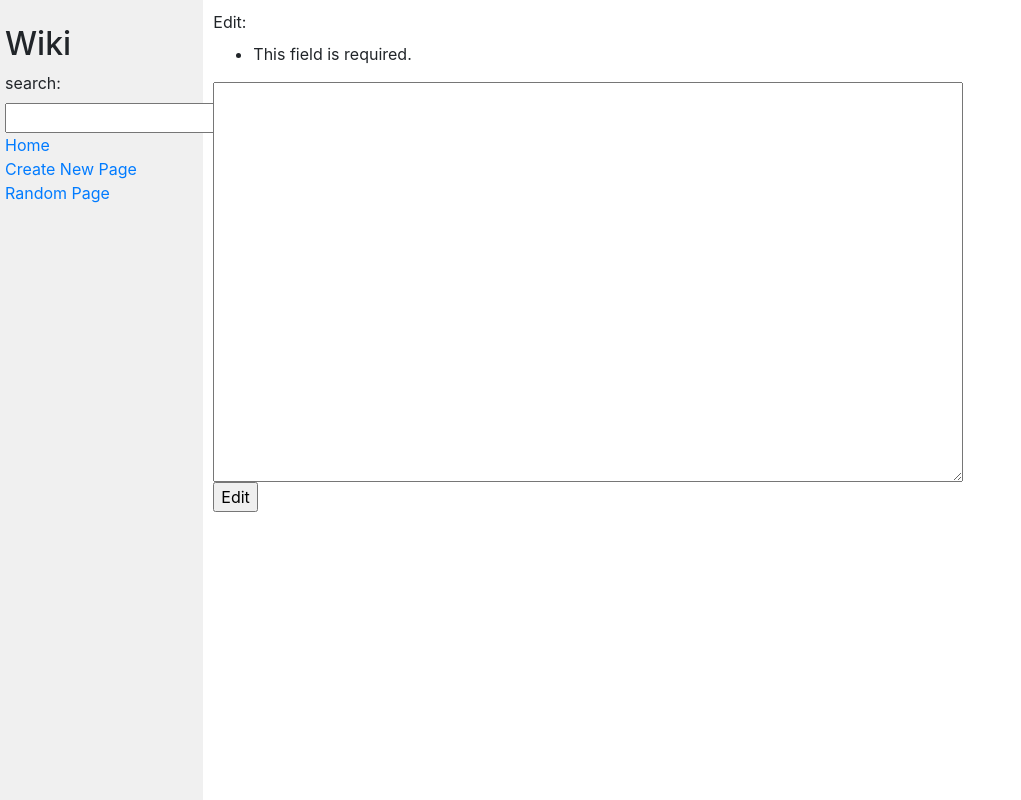
After one commit to lukatko/cs50wiki, a Django app: page /edit/1 in a window 1280 px wide. The commit adds this page. Shown: the whole page, without its empty margins (0-1021 px from the left). Run offline with Django 3.2, Linux system fonts and the light colour scheme; some libraries are stand-ins or nearby versions.

Commit message:
Finished the site

```diff
--- a/wiki/encyclopedia/forms.py
+++ b/wiki/encyclopedia/forms.py
@@ -6,3 +6,6 @@ class SearchForm(forms.Form):
 class CreateForm(forms.Form):
     title = forms.CharField(widget=forms.TextInput(attrs = {'id': 'title'}), required=True, max_length=30)
     create = forms.CharField(widget=forms.Textarea(attrs={'id': 'create'}), required=True)
+
+class EditForm(forms.Form):
+    edit = forms.CharField(widget=forms.Textarea(attrs={'id': 'create'}), required=True)
--- /dev/null
+++ b/wiki/encyclopedia/templates/encyclopedia/edit.html
@@ -0,0 +1,13 @@
+{% extends "encyclopedia/layout.html" %}
+
+{% block title %}
+    Edit entry
+{% endblock %}
+
+{% block body %}
+    <form action = "/edit/{{ entry }}" method = "post">
+        {% csrf_token %}
+        {{ edit_form }}
+        <input type="submit" value = "Edit">
+    </form>
+{% endblock %}
--- a/wiki/encyclopedia/templates/encyclopedia/entry.html
+++ b/wiki/encyclopedia/templates/encyclopedia/entry.html
@@ -6,4 +6,5 @@
 
 {% block body %}
     {{ entry | safe }}
+    <a href="/edit/{{ name }}">Edit page</a>
 {% endblock %}
--- a/wiki/encyclopedia/templates/encyclopedia/layout.html
+++ b/wiki/encyclopedia/templates/encyclopedia/layout.html
@@ -23,7 +23,7 @@
                     <a href = "{% url 'create' %}">Create New Page</a>
                 </div>
                 <div>
-                    Random Page
+                    <a href="{% url 'random' %}">Random Page</a>
                 </div>
                 {% block nav %}
                 {% endblock %}
--- a/wiki/encyclopedia/urls.py
+++ b/wiki/encyclopedia/urls.py
@@ -6,5 +6,7 @@ urlpatterns = [
     path("", views.index, name="index"),
     path("wiki/<str:entry>", views.entry, name="entry"),
     path("wiki/search/found", views.search, name = "search"),
-    path("create", views.create_new_page, name = "create")
+    path("create", views.create_new_page, name = "create"),
+    path("edit/<str:entry>", views.edit_page, name = "edit"),
+    path("random", views.random_page, name = "random")
 ]
--- a/wiki/encyclopedia/views.py
+++ b/wiki/encyclopedia/views.py
@@ -1,8 +1,8 @@
-from django.shortcuts import render, redirect
+from django.shortcuts import render, redirect, HttpResponse
 import markdown2
 from . import util
 from . import forms
-import time
+import random
 
 def search(request):
     if (request.method == "POST"):
@@ -29,18 +29,21 @@ def index(request):
     })
 
 def entry(request, entry):
-    argument = util.get_entry(entry)
-    if (argument is None):
-        return render(request, "encyclopedia/error.html", {
-            "entry": entry,
-            "form": forms.SearchForm()
-        })
+    if (request.method == "POST"):
+        return edit_page(request, entry)
     else:
-        return render(request, "encyclopedia/entry.html", {
-            "name": entry,
-            "entry": markdown2.markdown(argument),
-            "form": forms.SearchForm()
-        })
+        argument = util.get_entry(entry)
+        if (argument is None):
+            return render(request, "encyclopedia/error.html", {
+                "entry": entry,
+                "form": forms.SearchForm()
+            })
+        else:
+            return render(request, "encyclopedia/entry.html", {
+                "name": entry,
+                "entry": markdown2.markdown(argument),
+                "form": forms.SearchForm()
+            })
 
 def create_new_page(request):
     if (request.method == "POST"):
@@ -57,10 +60,28 @@ def create_new_page(request):
                 })
             else:
                 util.save_entry(title, text)
-                return redirect(request, f"wiki/{title}")
+                return redirect(f"wiki/{title}")
     else:
         return render(request, "encyclopedia/create.html", {
             "form": forms.SearchForm(),
             "create_form": forms.CreateForm(),
             "flag": 0
         })
+
+def edit_page(request, entry):
+    if (request.method == "POST"):
+        form = forms.EditForm(request.POST)
+        if (form.is_valid()):
+            content = form.cleaned_data["edit"]
+            util.save_entry(entry, content)
+            return redirect(f'/wiki/{entry}')
+    else:
+        form = forms.EditForm({'edit': util.get_entry(entry)})
+        return render(request, 'encyclopedia/edit.html', {
+            "entry": entry,
+            "form": forms.SearchForm(),
+            "edit_form": form
+        })
+
+def random_page(request):
+    return redirect(f'/wiki/{random.choice(util.list_entries())}')
```
Also changed, not shown: wiki/entries/Django.md (+14 -0 lines), wiki/entries/HTML.md (+11 -1 lines), wiki/entries/kokos101.md (added, +1 -0 lines), wiki/entries/macka.md (+1 -1 lines).
